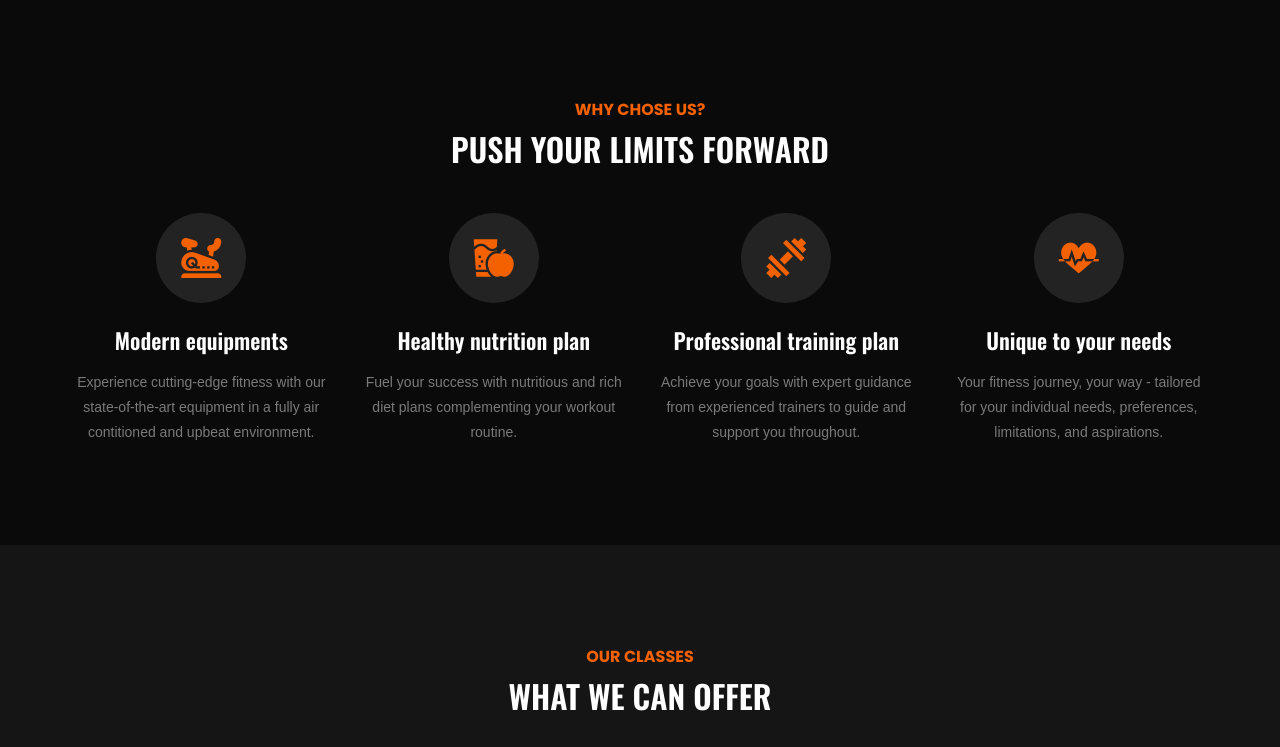
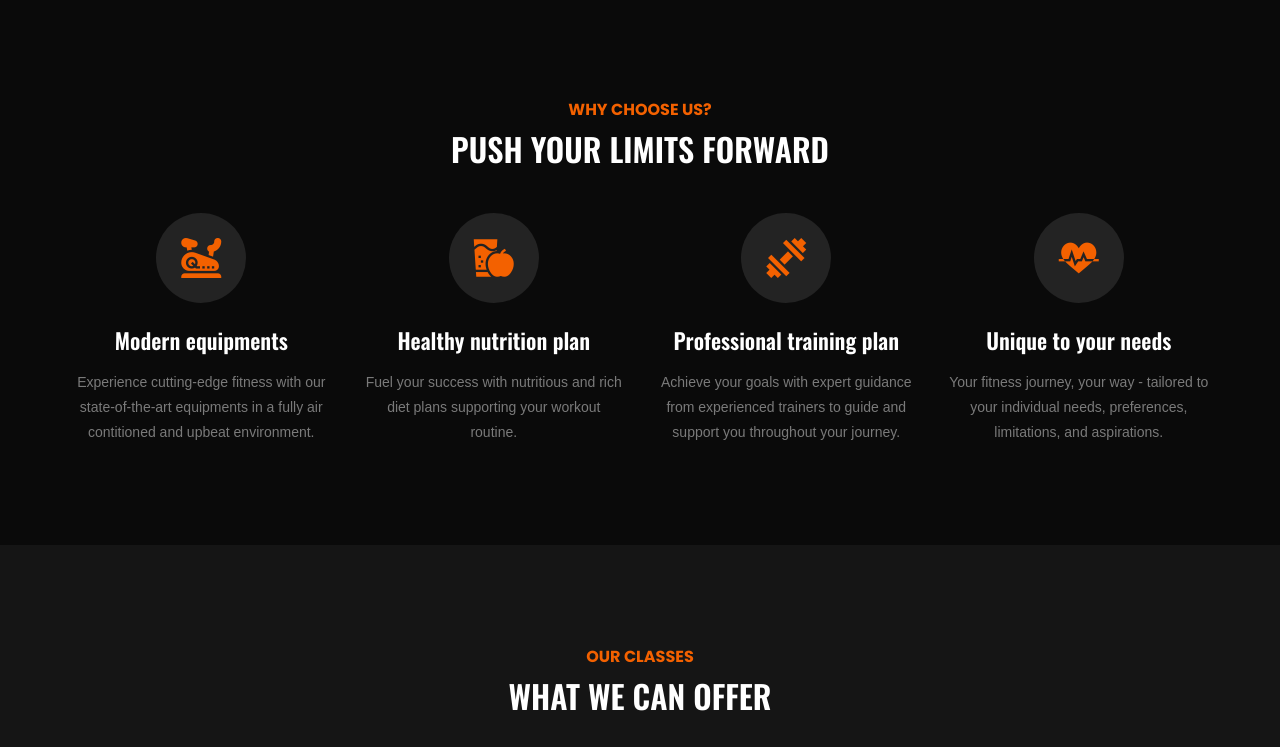
Before and after one commit to Vignesh772/fitness365_website, a plain HTML site: page index.html in a window 1280 px wide. Shown: the part 1042-1789 px from the top of the page. Drawn offline with nearby package versions, Linux system fonts and the light colour scheme; grey boxes are pictures that could not be loaded; a web font is replaced by a local one.

Commit message:
updated content

```diff
--- a/index.html
+++ b/index.html
@@ -123,7 +123,7 @@
             <div class="row">
                 <div class="col-lg-12">
                     <div class="section-title">
-                        <span>Why chose us?</span>
+                        <span>Why choose us?</span>
                         <h2>PUSH YOUR LIMITS FORWARD</h2>
                     </div>
                 </div>
@@ -133,28 +133,28 @@
                     <div class="cs-item">
                         <span class="flaticon-034-stationary-bike"></span>
                         <h4>Modern equipments</h4>
-                        <p>Experience cutting-edge fitness with our state-of-the-art equipment in a fully air contitioned and upbeat environment.</p>
+                        <p>Experience cutting-edge fitness with our state-of-the-art equipments in a fully air contitioned and upbeat environment.</p>
                     </div>
                 </div>
                 <div class="col-lg-3 col-sm-6">
                     <div class="cs-item">
                         <span class="flaticon-033-juice"></span>
                         <h4>Healthy nutrition plan</h4>
-                        <p>Fuel your success with nutritious and rich diet plans complementing your workout routine.</p>
+                        <p>Fuel your success with nutritious and rich diet plans supporting your workout routine.</p>
                     </div>
                 </div>
                 <div class="col-lg-3 col-sm-6">
                     <div class="cs-item">
                         <span class="flaticon-002-dumbell"></span>
                         <h4>Professional training plan</h4>
-                        <p>Achieve your goals with expert guidance from experienced trainers to guide and support you throughout.</p>
+                        <p>Achieve your goals with expert guidance from experienced trainers to guide and support you throughout your journey.</p>
                     </div>
                 </div>
                 <div class="col-lg-3 col-sm-6">
                     <div class="cs-item">
                         <span class="flaticon-014-heart-beat"></span>
                         <h4>Unique to your needs</h4>
-                        <p>Your fitness journey, your way - tailored for your individual needs,  preferences, limitations, and aspirations.</p>
+                        <p>Your fitness journey, your way - tailored to your individual needs,  preferences, limitations, and aspirations.</p>
                     </div>
                 </div>
 
@@ -359,9 +359,9 @@
                     <div class="bs-text">
                         <h2> </h2>
                         <div class="ti_text">
-                                <p> Introducing our distinguished gym trainer, a fitness maestro with an impressive 17-year journey in the world of health and wellness. His illustrious career is studded with notable achievements, having secured titles such as Mr. Delhi 2006, Mr. YMCA 2006, Mr. North India 2006, and an astounding ten-time victory as the Open Delhi Champion.<br />
+                                <p> Let us introduce you to our esteemed gym trainer, a fitness expert with an outstanding 17-year career in the health and wellness industry. Throughout his remarkable career, he has won numerous titles, including Mr. Delhi 2006, Mr. YMCA 2006, Mr. North India 2006, and an incredible 10 times as the Open Delhi Champion, among many more.<br />
 
-Not only has he conquered the stage, but he has also honed his skills as a mentor to numerous prominent figures, helping them unlock their fitness potential. With an unparalleled expertise in crafting personalized diet plans and delivering comprehensive fitness training, he is your ultimate partner in the pursuit of a healthier and fitter lifestyle.</p> </div>
+In addition to his success on stage, he has developed his abilities as a coach to many well-known people, assisting them in realizing their full fitness potential. He is your best bet for achieving a healthier and more fit lifestyle because of his unmatched skill in creating customized food plans and providing in-depth exercise instruction.</p> </div>
                     </div>
             </div>
 
@@ -523,7 +523,7 @@ Really enjoying working out here.</p>
                 <div class="col-lg-12">
                     <div class="section-title">
                         <span>Contact US</span>
-                        <h2>Start your fitness jorney TODAY!</h2>
+                        <h2>Start your fitness journey TODAY!</h2>
                     </div>
                 </div>
 
```
